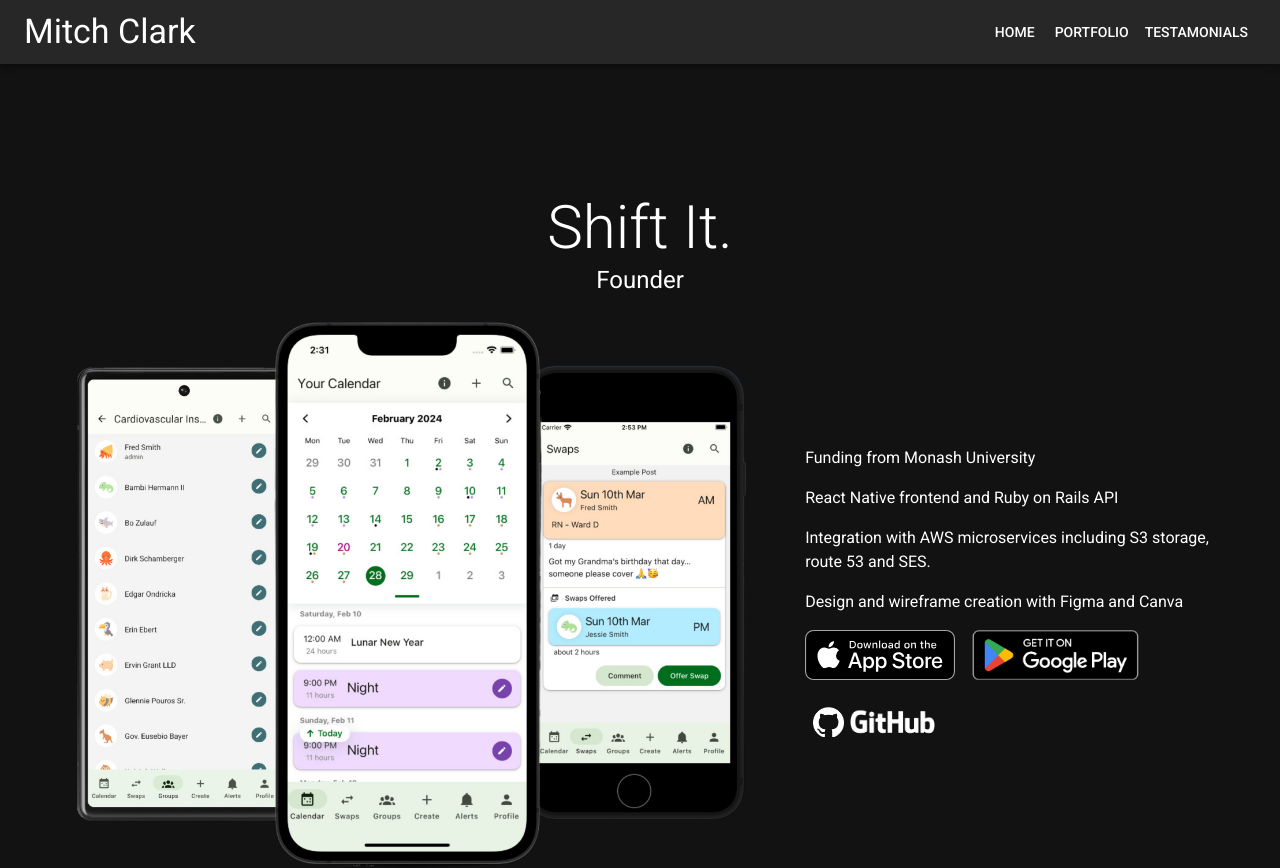
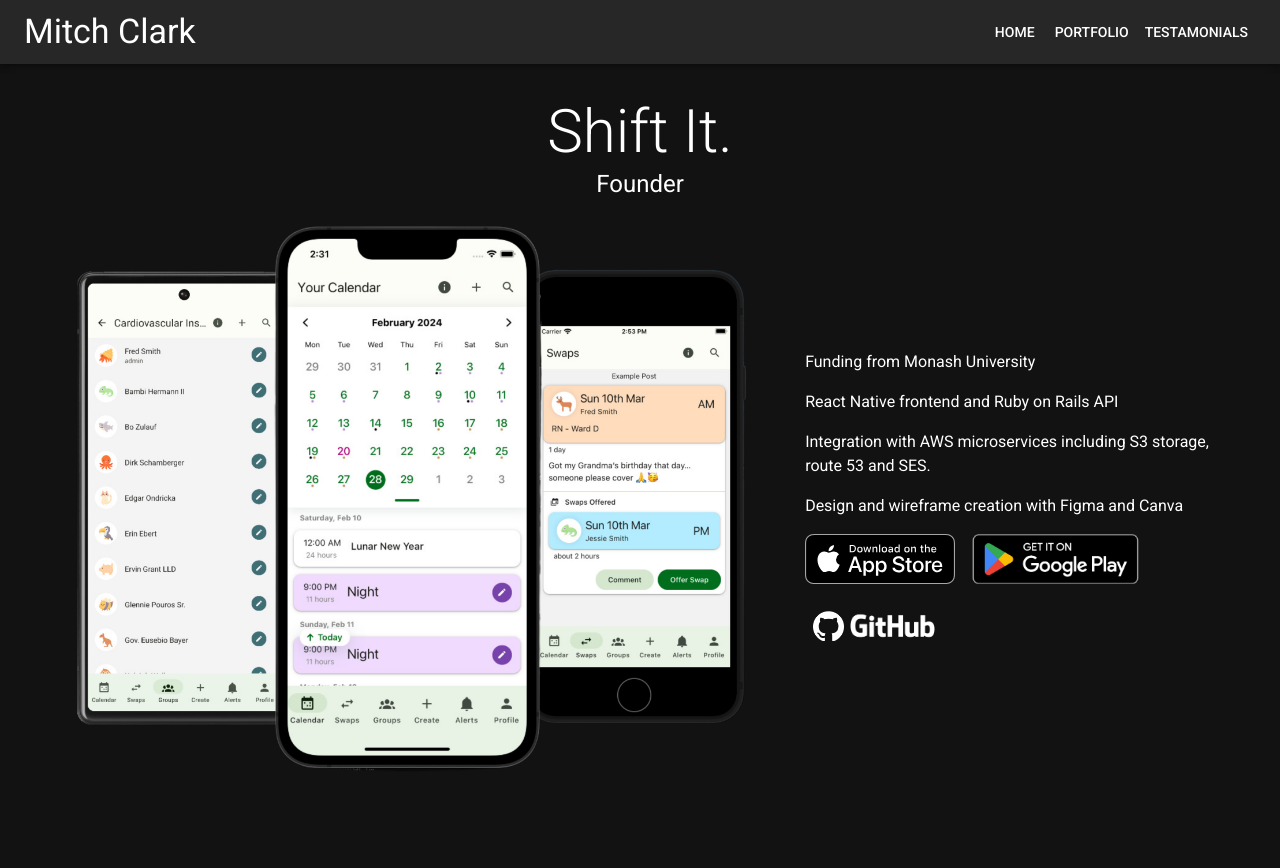
Before and after one commit to macla7/portfolio, a Next.js app: page /portfolio in a window 1280 px wide. Shown: the top 868 px of the page. Built offline with nearby package versions, Linux system fonts and the light colour scheme; what @mui/material-nextjs would draw is missing.

Commit message:
minor padding change for portfolio title

```diff
--- a/src/app/portfolio/page.js
+++ b/src/app/portfolio/page.js
@@ -25,7 +25,6 @@
       <Typography
         variant="h2"
         sx={{
-          mt: 12,
           textAlign: { xs: "center", sm: "center", md: "start" },
         }}
       >
```
